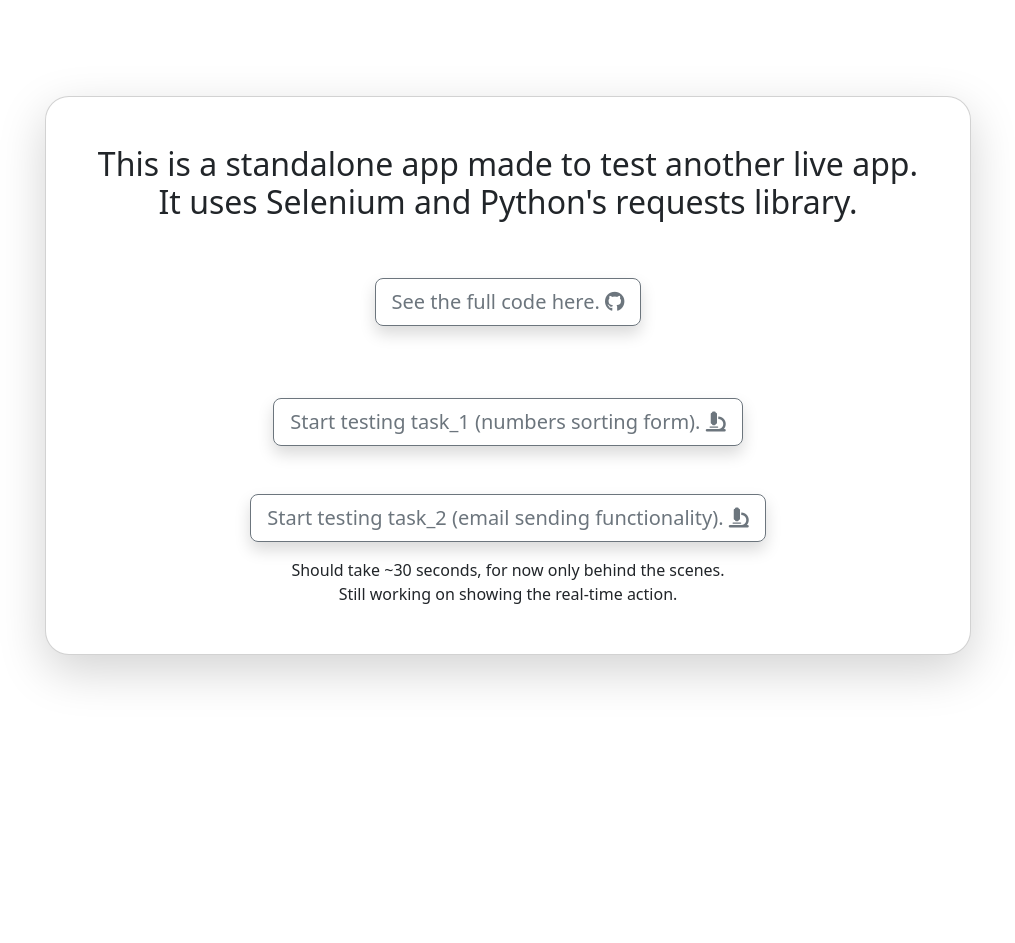
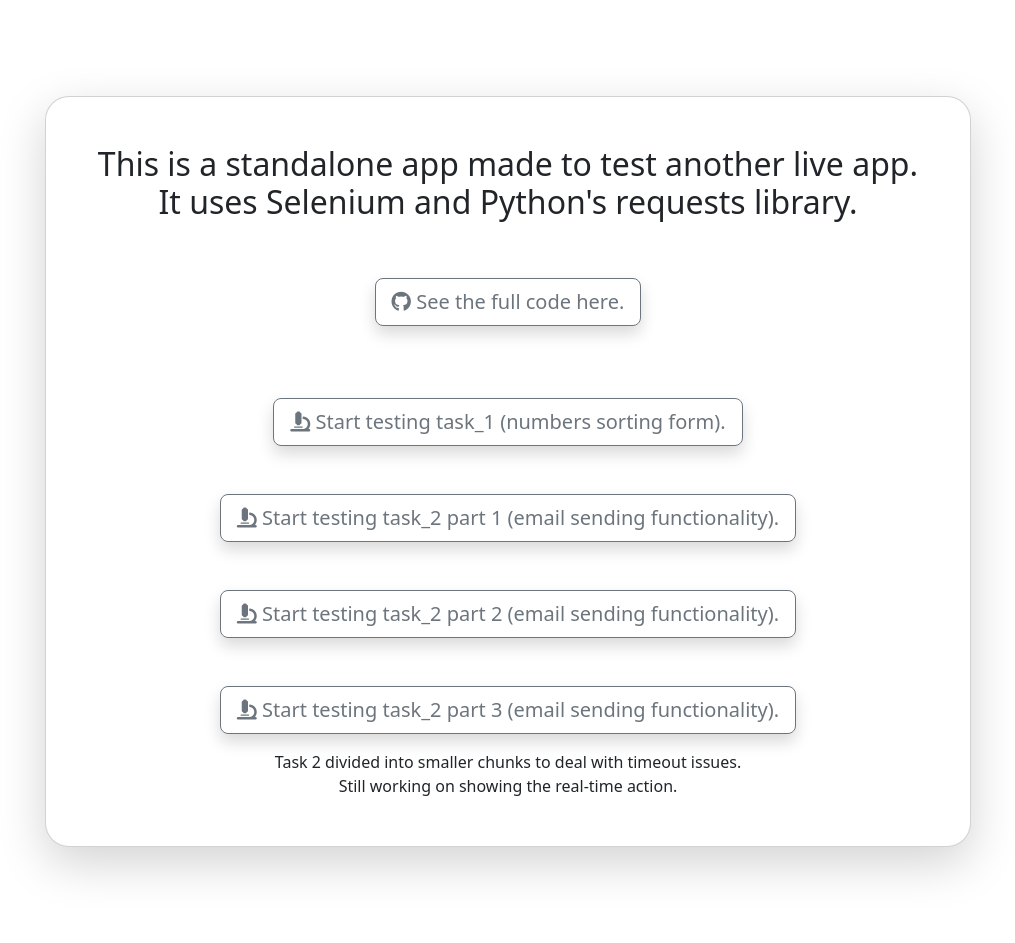
Before and after one commit to Marcin-Fraszczak/pytest-selenium-tests, a Django app: page / in a window 1280 px wide. Shown: the whole page, without its empty margins (132-1147 px from the left). Before the commit the page ends 684 px from the top, so only its background shows below. Run offline with Django 4.2, Linux system fonts and the light colour scheme; some libraries are stand-ins or nearby versions.

Commit message:
task_2 divided

```diff
--- a/reports/views.py
+++ b/reports/views.py
@@ -12,8 +12,12 @@ class ReportView(View):
 		import subprocess
 		if 'task1' in request.GET:
 			command = "pytest test_task_1.py --html=templates/tests/report.html --self-contained-html"
-		elif 'task2' in request.GET:
-			command = "pytest test_task_2.py --html=templates/tests/report.html --self-contained-html"
+		elif 'task21' in request.GET:
+			command = "pytest test_task_2.py::test_user_receives_email_when_subscribed --html=templates/tests/report.html --self-contained-html"
+		elif 'task22' in request.GET:
+			command = "pytest test_task_2.py::test_user_receives_email_when_assigned_to_default_group --html=templates/tests/report.html --self-contained-html"
+		elif 'task23' in request.GET:
+			command = "pytest test_task_2.py::test_user_without_group_or_subscription_not_receiving_email --html=templates/tests/report.html --self-contained-html"
 		else:
 			command = ""
 		if command:
--- a/templates/reports/home.html
+++ b/templates/reports/home.html
@@ -8,23 +8,33 @@
 </h2>
 <a href="https://github.com/Marcin-Fraszczak/pytest-selenium-tests/tree/django_app"
    class="btn btn-outline-secondary btn-lg mt-5 shadow">
+    <i class="fa-brands fa-github"></i>
     See the full code here.
-    <i class="fa-brands fa-github"></i>
 </a>
 <br>
 <br>
 <a href="{% url 'reports:report' %}?task1=True"
    class="btn btn-outline-secondary btn-lg mt-5 shadow">
+    <i class="fa-solid fa-microscope"></i>
     Start testing task_1 (numbers sorting form).
+</a><br>
+<a href="{% url 'reports:report' %}?task21=True"
+   class="btn btn-outline-secondary btn-lg mt-5 shadow">
     <i class="fa-solid fa-microscope"></i>
-</a><br>
-<a href="{% url 'reports:report' %}?task2=True"
+    Start testing task_2 part 1 (email sending functionality).
+</a>
+<a href="{% url 'reports:report' %}?task22=True"
    class="btn btn-outline-secondary btn-lg mt-5 shadow">
-    Start testing task_2 (email sending functionality).
     <i class="fa-solid fa-microscope"></i>
+    Start testing task_2 part 2 (email sending functionality).
+</a>
+<a href="{% url 'reports:report' %}?task23=True"
+   class="btn btn-outline-secondary btn-lg mt-5 shadow">
+    <i class="fa-solid fa-microscope"></i>
+    Start testing task_2 part 3 (email sending functionality).
 </a>
 <div class="mt-3">
-    <span>Should take ~30 seconds, for now only behind the scenes.</span><br>
+    <span>Task 2 divided into smaller chunks to deal with timeout issues.</span><br>
     <span>Still working on showing the real-time action.</span>
 </div>
 {% endblock content %}
--- a/test_task_2.py
+++ b/test_task_2.py
@@ -166,7 +166,6 @@ def test_user_receives_email_when_subscribed(driver, base_url):
 		print(f"ERROR: email not received within allowed timeout")
 	delete_mailosaur_messages()
 	assert result
-	sleep(1)
 
 
 def test_user_receives_email_when_assigned_to_default_group(driver, base_url):
@@ -203,7 +202,6 @@ def test_user_receives_email_when_assigned_to_default_group(driver, base_url):
 			print(f"ERROR: email not received within allowed timeout")
 		delete_mailosaur_messages()
 		assert present
-		sleep(1)
 
 
 def test_user_without_group_or_subscription_not_receiving_email(driver, base_url):
@@ -250,4 +248,3 @@ def test_user_without_group_or_subscription_not_receiving_email(driver, base_url
 	delete_mailosaur_messages()
 	assert present
 	assert not not_present
-	sleep(1)
```
